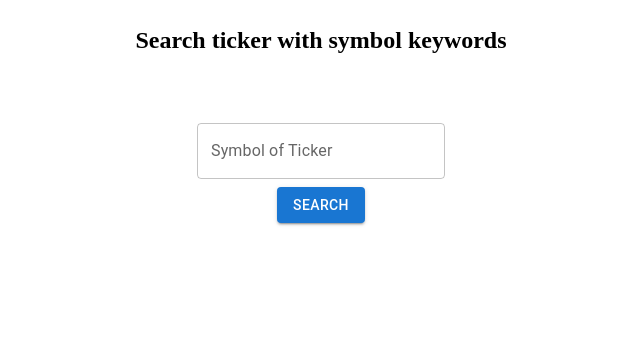
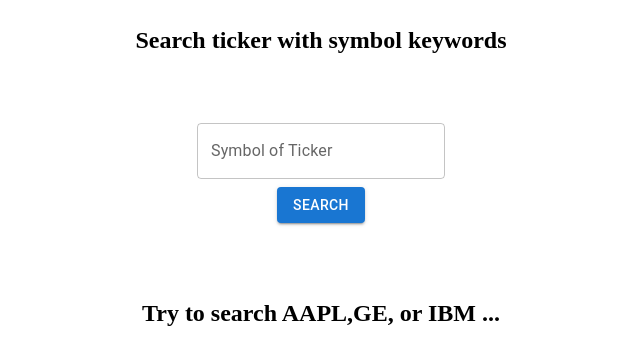
Before and after one commit to dfg312546/stock-api-project, a Next.js app: page / in a window 1280 px wide. Shown: the top 364 px of the page, without its empty margins (319-959 px from the left). Built offline with nearby package versions, Linux system fonts and the light colour scheme.

Commit message:
新增搜尋指引

```diff
--- a/pages/index.js
+++ b/pages/index.js
@@ -106,7 +106,8 @@ export const SearchOutcomeList = (props) => {
         >
           <SearchOutcomeItem symbol={item.symbol} name={item.name}/>
         </li>
-        )) : null
+        )) :
+        <li className={style.SearchOutcomeTutorial}>Try to search AAPL,GE, or IBM ... </li>
       }
       </ul>
     }
--- a/styles/Home.module.css
+++ b/styles/Home.module.css
@@ -36,6 +36,13 @@
   margin: 15px 5px;
   list-style: none;
 }
+.SearchOutcomeTutorial {
+  margin-top: 50px;
+  text-align: center;
+  font-size: 1.5rem;
+  font-weight: bold;
+  list-style: none;
+}
 
 .SearchOutcomeListButtonSection {
   display: flex;
```
